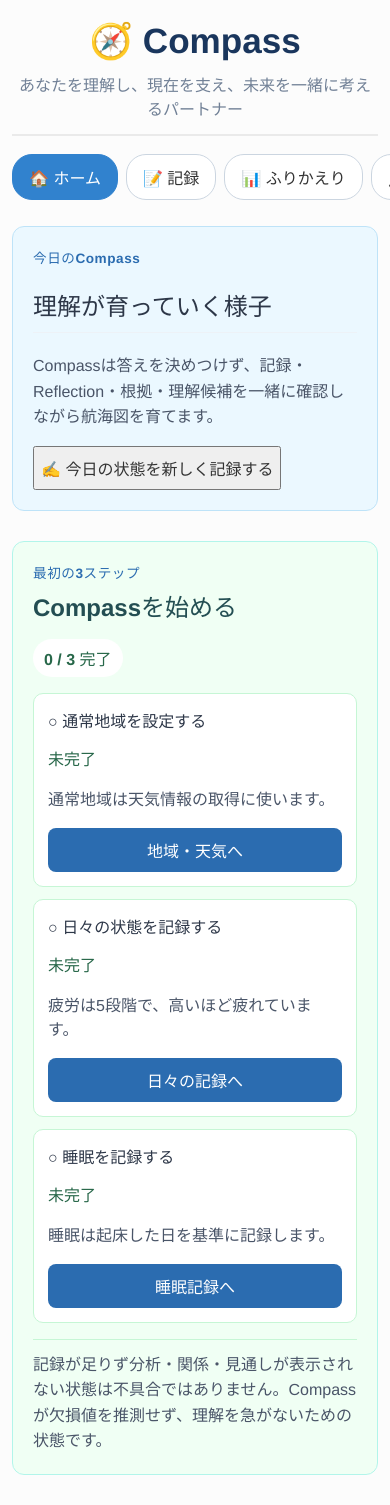
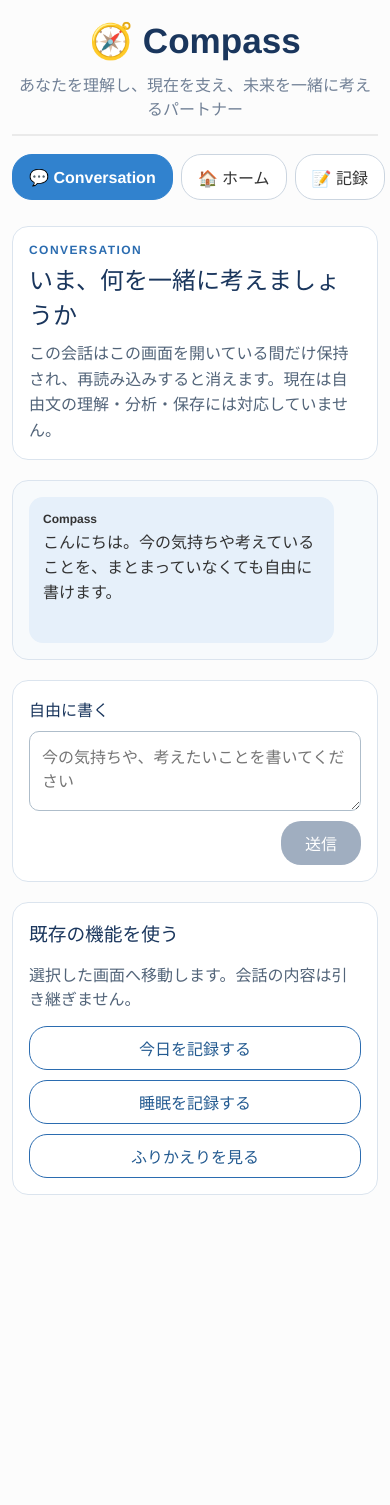
Before and after one commit to compassmaster/Compass, a React (Vite) app: page / in a window 390 px wide. Shown: the top 1505 px of the page. After the commit the page ends 1207 px from the top, so only its background shows below. Built offline with nearby package versions, Linux system fonts and the light colour scheme.

Commit message:
feat: add minimal conversation shell

```diff
--- a/scripts/test-responsive-layout.ts
+++ b/scripts/test-responsive-layout.ts
@@ -7,10 +7,10 @@ const appCss = read('../src/app/App.css');
 const globalCss = read('../src/index.css');
 const firstUseCss = read('../src/features/first-use-guide/components/FirstUseGuide.css');
 
-for (const label of ['ホーム', '記録', 'ふりかえり', '関係', '明日の見通し', 'Compass Map', 'バックアップ']) {
+for (const label of ['Conversation', 'ホーム', '記録', 'ふりかえり', '関係', '明日の見通し', 'Compass Map', 'バックアップ']) {
   assert.ok(app.includes(label), `navigation must retain ${label}`);
 }
-assert.equal((app.match(/aria-current=/g) ?? []).length, 7, 'every tab exposes its current-page state');
+assert.equal((app.match(/aria-current=/g) ?? []).length, 8, 'every tab exposes its current-page state');
 assert.match(app, /aria-label="主要画面"/);
 assert.match(appCss, /@media \(max-width: 600px\)/);
 assert.match(appCss, /\.app-nav\s*{[\s\S]*?flex-wrap:\s*nowrap/);
--- a/src/app/App.tsx
+++ b/src/app/App.tsx
@@ -30,11 +30,12 @@ import { WeeklySummaryTab } from '../features/weekly-summary/components/WeeklySu
 import { BackupPanel } from '../features/backup/components/BackupPanel.tsx';
 import { firstUseGuideQueryService } from '../features/first-use-guide/services/index.ts';
 import type { FirstUseGuideStepId } from '../features/first-use-guide/types/firstUseGuide.ts';
+import { ConversationTab } from '../features/conversation/components/ConversationTab.tsx';
 
 import './App.css';
 
 
-type AppTab = 'home' | 'log' | 'weeklySummary' | 'relationships' | 'prediction' | 'compassMap' | 'backup';
+type AppTab = 'conversation' | 'home' | 'log' | 'weeklySummary' | 'relationships' | 'prediction' | 'compassMap' | 'backup';
 
 
 function loadInitialUnderstandingCandidates(): UnderstandingCandidate[] {
@@ -89,7 +90,7 @@ function loadInitialUserModel(): UserModel {
 }
 
 export function App() {
-  const [activeTab, setActiveTab] = useState<AppTab>('home');
+  const [activeTab, setActiveTab] = useState<AppTab>('conversation');
   const [firstUseGuide, setFirstUseGuide] = useState(() => firstUseGuideQueryService.get());
   const [logs, setLogs] = useState<DailyLog[]>(() => dailyLogApplicationService.listDailyLogs());
   const [, setUserModel] = useState<UserModel>(() => loadInitialUserModel());
@@ -221,6 +222,13 @@ export function App() {
 
       <nav className="app-nav" aria-label="主要画面">
         <button
+          className={`tab-button ${activeTab === 'conversation' ? 'active-tab' : ''}`}
+          aria-current={activeTab === 'conversation' ? 'page' : undefined}
+          onClick={() => setActiveTab('conversation')}
+        >
+          💬 Conversation
+        </button>
+        <button
           className={`tab-button ${activeTab === 'home' ? 'active-tab' : ''}`}
           aria-current={activeTab === 'home' ? 'page' : undefined}
           onClick={() => setActiveTab('home')}
@@ -258,6 +266,13 @@ export function App() {
       </nav>
 
       <main className="app-main">
+        {activeTab === 'conversation' && (
+          <ConversationTab
+            onNavigateToLog={() => setActiveTab('log')}
+            onNavigateToSleep={() => setActiveTab('log')}
+            onNavigateToReflection={() => setActiveTab('weeklySummary')}
+          />
+        )}
         {activeTab === 'home' && (
           <HomeTab
             logs={logs}
--- /dev/null
+++ b/src/features/conversation/components/ConversationTab.css
@@ -0,0 +1,26 @@
+.conversation { display: grid; gap: 20px; }
+.conversation-heading, .conversation-messages, .conversation-composer, .conversation-quick-actions { padding: 20px; border: 1px solid #dbe4ee; border-radius: 16px; background: #fff; }
+.conversation-heading h2 { margin: 4px 0 10px; color: #1a365d; }
+.conversation-heading p:last-child { margin: 0; color: #526479; line-height: 1.6; }
+.conversation-eyebrow { margin: 0; color: #2b6cb0; font-size: .75rem; font-weight: 700; letter-spacing: .12em; }
+.conversation-messages { display: grid; gap: 12px; min-height: 180px; background: #f7fafc; }
+.conversation-message { max-width: 85%; padding: 12px 14px; border-radius: 14px; }
+.conversation-message p { margin: 4px 0 0; line-height: 1.55; }
+.conversation-message-assistant { justify-self: start; background: #e6f0fa; }
+.conversation-message-user { justify-self: end; background: #2b6cb0; color: #fff; }
+.conversation-speaker { font-size: .75rem; font-weight: 700; }
+.conversation-composer { display: grid; gap: 10px; }
+.conversation-composer label, .conversation-quick-actions h3 { font-weight: 700; color: #1a365d; }
+.conversation-composer textarea { resize: vertical; padding: 12px; border: 1px solid #aebdca; border-radius: 10px; font: inherit; }
+.conversation-composer button { justify-self: end; padding: 10px 24px; border: 0; border-radius: 20px; background: #2b6cb0; color: #fff; font-weight: 700; }
+.conversation-composer button:disabled { background: #a0aec0; cursor: not-allowed; }
+.conversation-quick-actions h3 { margin: 0; }
+.conversation-quick-actions p { color: #526479; }
+.conversation-quick-actions > div { display: flex; flex-wrap: wrap; gap: 10px; }
+.conversation-quick-actions button { padding: 9px 14px; border: 1px solid #2b6cb0; border-radius: 18px; background: #fff; color: #245b91; cursor: pointer; }
+@media (max-width: 600px) {
+  .conversation-heading, .conversation-messages, .conversation-composer, .conversation-quick-actions { padding: 16px; }
+  .conversation-message { max-width: 92%; }
+  .conversation-quick-actions > div { display: grid; }
+  .conversation-quick-actions button { width: 100%; }
+}
--- /dev/null
+++ b/src/features/conversation/components/ConversationTab.tsx
@@ -0,0 +1,53 @@
+import { useState, type FormEvent } from 'react';
+import { createConversationSession, transitionConversationSession } from '../session/conversationSession.ts';
+import './ConversationTab.css';
+
+type ConversationTabProps = {
+  onNavigateToLog: () => void;
+  onNavigateToSleep: () => void;
+  onNavigateToReflection: () => void;
+};
+
+export function ConversationTab({ onNavigateToLog, onNavigateToSleep, onNavigateToReflection }: ConversationTabProps) {
+  const [session, setSession] = useState(createConversationSession);
+  const [draft, setDraft] = useState('');
+
+  const handleSubmit = (event: FormEvent<HTMLFormElement>) => {
+    event.preventDefault();
+    if (draft.trim().length === 0) return;
+    setSession((current) => transitionConversationSession(current, { type: 'SUBMIT_TEXT', text: draft }));
+    setDraft('');
+  };
+
+  return (
+    <section className="conversation" aria-labelledby="conversation-title">
+      <header className="conversation-heading">
+        <p className="conversation-eyebrow">CONVERSATION</p>
+        <h2 id="conversation-title">いま、何を一緒に考えましょうか</h2>
+        <p>この会話はこの画面を開いている間だけ保持され、再読み込みすると消えます。現在は自由文の理解・分析・保存には対応していません。</p>
+      </header>
+      <div className="conversation-messages" aria-live="polite" aria-label="会話">
+        {session.messages.map((message) => (
+          <div key={message.id} className={`conversation-message conversation-message-${message.role}`}>
+            <span className="conversation-speaker">{message.role === 'assistant' ? 'Compass' : 'あなた'}</span>
+            <p>{message.text}</p>
+          </div>
+        ))}
+      </div>
+      <form className="conversation-composer" onSubmit={handleSubmit}>
+        <label htmlFor="conversation-input">自由に書く</label>
+        <textarea id="conversation-input" value={draft} onChange={(event) => setDraft(event.target.value)} placeholder="今の気持ちや、考えたいことを書いてください" rows={3} />
+        <button type="submit" disabled={draft.trim().length === 0}>送信</button>
+      </form>
+      <aside className="conversation-quick-actions" aria-labelledby="quick-actions-title">
+        <h3 id="quick-actions-title">既存の機能を使う</h3>
+        <p>選択した画面へ移動します。会話の内容は引き継ぎません。</p>
+        <div>
+          <button type="button" onClick={onNavigateToLog}>今日を記録する</button>
+          <button type="button" onClick={onNavigateToSleep}>睡眠を記録する</button>
+          <button type="button" onClick={onNavigateToReflection}>ふりかえりを見る</button>
+        </div>
+      </aside>
+    </section>
+  );
+}
--- /dev/null
+++ b/src/features/conversation/session/conversationSession.ts
@@ -0,0 +1,26 @@
+import type { Message } from '../types/message.ts';
+
+export type ConversationSession = { messages: Message[]; nextMessageNumber: number };
+export type ConversationSessionEvent = { type: 'SUBMIT_TEXT'; text: string };
+
+const WELCOME_MESSAGE = 'こんにちは。今の気持ちや考えていることを、まとまっていなくても自由に書けます。';
+const CAPABILITY_BOUNDARY_MESSAGE = '受け取りました。この画面はまだ会話の入口です。入力内容の理解・分析・保存は行っていません。記録や既存機能を使う場合は、下のクイックアクションを選んでください。';
+
+export function createConversationSession(): ConversationSession {
+  return { messages: [{ id: 'message-0', role: 'assistant', text: WELCOME_MESSAGE }], nextMessageNumber: 1 };
+}
+
+export function transitionConversationSession(session: ConversationSession, event: ConversationSessionEvent): ConversationSession {
+  const text = event.text.trim();
+  if (text.length === 0) return session;
+  const userMessageNumber = session.nextMessageNumber;
+  const assistantMessageNumber = userMessageNumber + 1;
+  return {
+    messages: [
+      ...session.messages,
+      { id: `message-${userMessageNumber}`, role: 'user', text },
+      { id: `message-${assistantMessageNumber}`, role: 'assistant', text: CAPABILITY_BOUNDARY_MESSAGE },
+    ],
+    nextMessageNumber: assistantMessageNumber + 1,
+  };
+}
--- /dev/null
+++ b/src/features/conversation/types/message.ts
@@ -0,0 +1,7 @@
+export type MessageRole = 'assistant' | 'user';
+
+export type Message = {
+  id: string;
+  role: MessageRole;
+  text: string;
+};
```
Also changed, not shown: package.json (+1 -1 lines), scripts/test-conversation-session.ts (added, +16 -0 lines).
